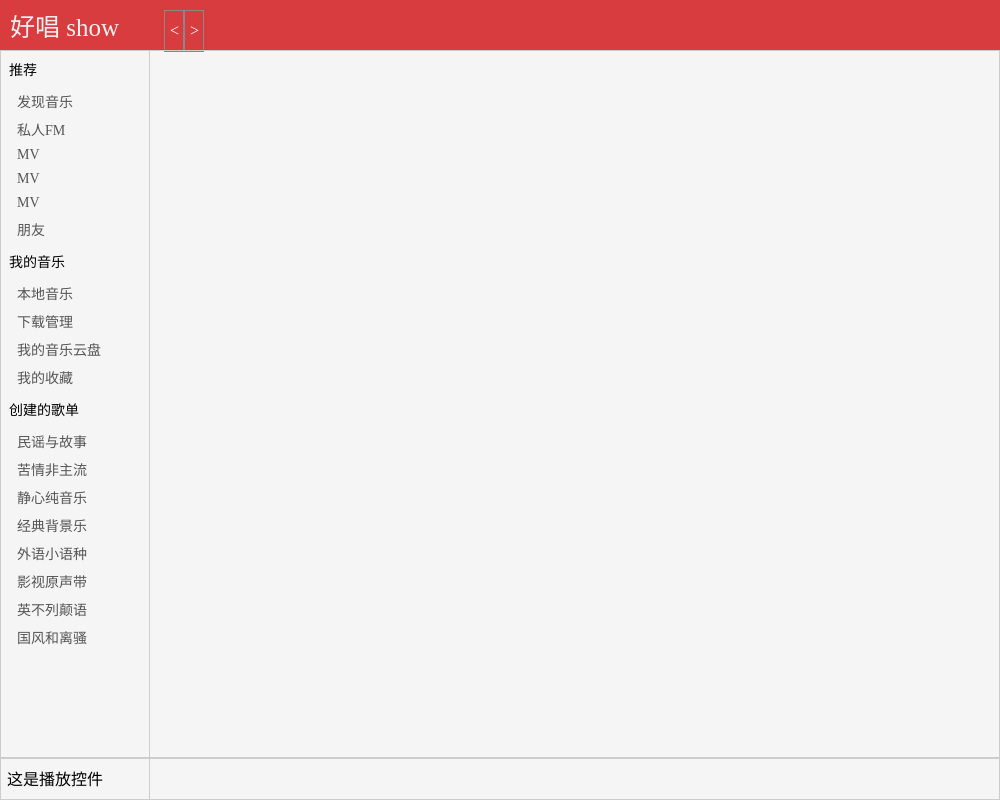
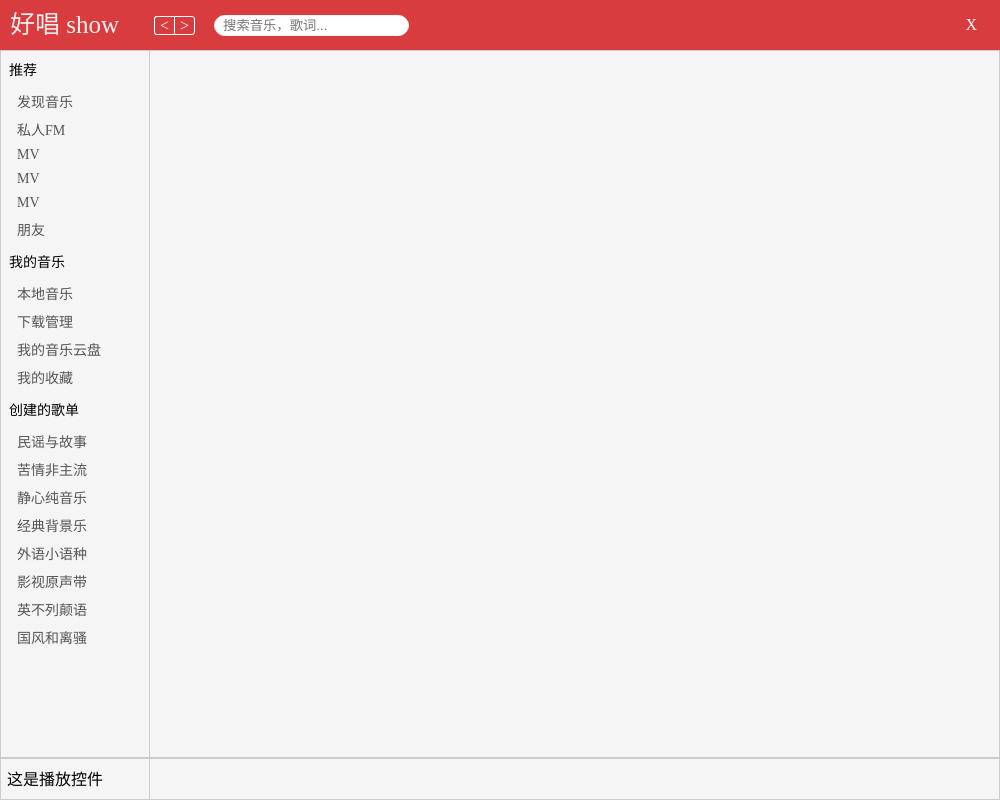
Before and after one commit to rzdong/Electron_netEase_cloud, an Electron app: page index.html in a window 1000 px wide. Drawn offline with Linux system fonts and the light colour scheme.

Commit message:
添加忽略文件，增加搜索框

```diff
--- a/index.html
+++ b/index.html
@@ -1,5 +1,5 @@
 <!DOCTYPE html>
-<html style="-webkit-app-region: drag; background-color: #f5f5f5;" >
+<html style=" background-color: #f5f5f5;" >
   <head>
     <meta charset="UTF-8">
     <title>Hello World!</title>
@@ -21,7 +21,8 @@
         padding: 10px;
         background-color: #d83c3e;
         position: absolute;
-        top: 0
+        top: 0;
+        z-index: 2;
       }
       .footer {
         height: 42px;
@@ -31,19 +32,21 @@
         width: 100%;
         padding: 6px;
         line-height: 30px;
+        z-index: 2
       }
       .haochang_logo {
         font-size: 25px;
         color: #f0f0f0;
         line-height: 30px;
         display: inline-block;
-        width: 150px;
+        width: 140px;
       }
       .context {
         height: 100%;
         padding: 50px 0 42px 0;
         position: relative;
         overflow: hidden;
+        z-index: 1
       }
       .ctx_left {
         height: 100%;
@@ -51,6 +54,7 @@
         position: absolute;
         left: 0;
         border: 1px solid #ccc;
+        padding-bottom: 90px
       }
       .ctx_right {
         height: 100%;
@@ -78,27 +82,48 @@
         background-color: #e0e0e0;
       }
       .search_back {
-        line-height: 30px;
-        display: inline;
+        position: relative;
+        display: inline-block;
+        height: 30px;
       }
       .search_back > span {
-        padding: 5px;
         line-height: 30px;
+        padding: 0px 5px;
         color: #fff;
-        border: 1px solid #888;
-        width: 20px;
+        border: 1px solid #fff;
+        position: relative;
+        top: -2px;
+      }
+      .search_input {
+        position: relative;
+        margin-left: 15px;
+        top: -3px;
+        height:21px;
+        border-radius: 15px;
+        border: 1px solid #f0f0f0;
+        padding: 0 8px;
+        outline:none;
+      }
+      .close {
         display: inline-block;
+        float: right;
+        margin-right: 5px;
+        line-height: 30px;
+        padding: 0 8px;
+        color: #fff;
       }
     </style>
   </head>
   <body>
-    <div class="header">
-      <span class="haochang_logo">好唱 show</span>
+    <div class="header" style="-webkit-app-region: drag;">
+      <span class="haochang_logo" style="-webkit-app-region: no-drag;">好唱 show</span>
       <div class="search_back">
-        <span><</span><span>></span>
+        <span style="border-radius: 3px 0 0 3px;border-right-width: 0px;-webkit-app-region: no-drag;"><</span><span style="border-radius: 0 3px 3px 0;-webkit-app-region: no-drag;">></span>
+        <input type="text" class="search_input" placeholder="搜索音乐，歌词..." style="-webkit-app-region: no-drag;"/>
       </div>
+      <div class="close">X</div>
     </div>
-    <div class="context">
+    <div class="context" style="-webkit-app-region: no-drag;">
       <div class="ctx_left">
         <div class="menu_modle">
           <p>推荐</p>
```
Also changed, not shown: main.js (+4 -4 lines), 1 other file.
